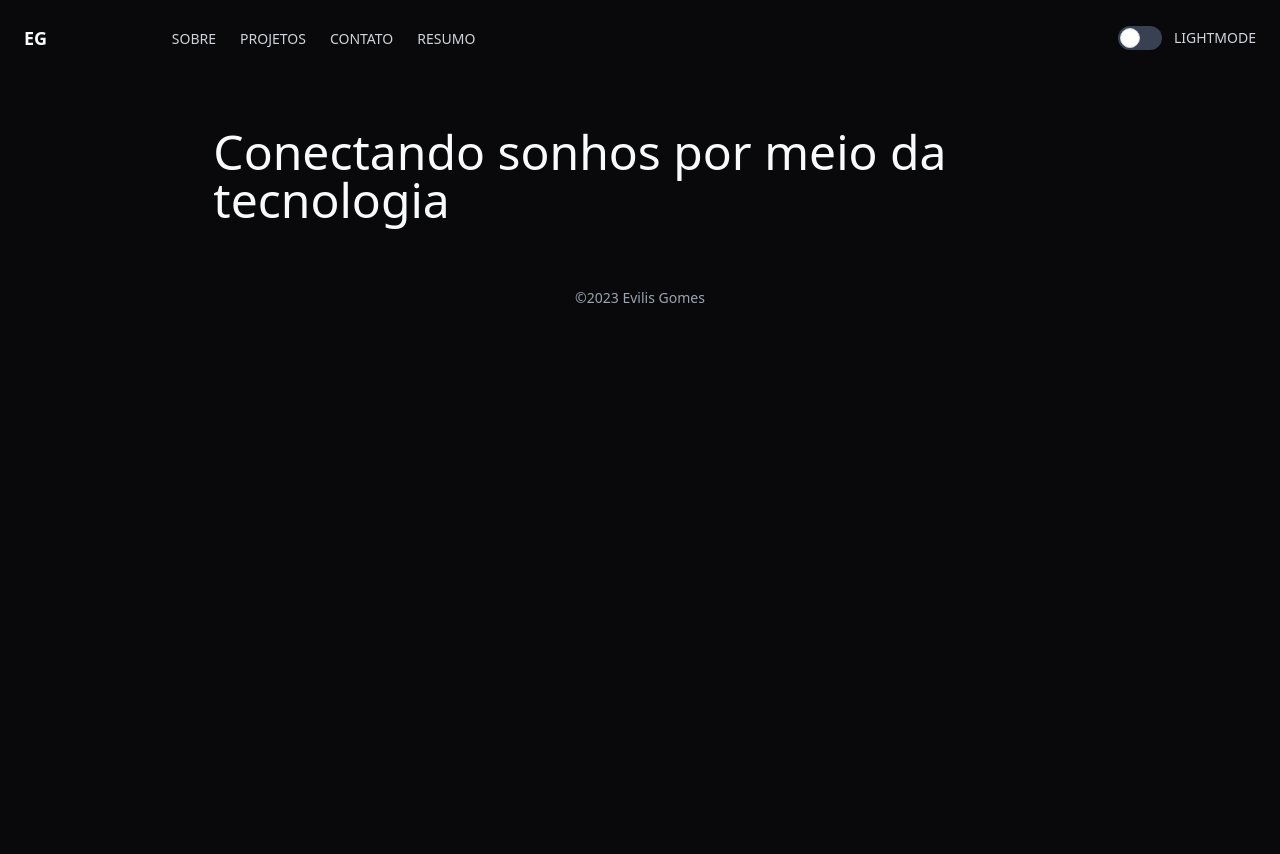
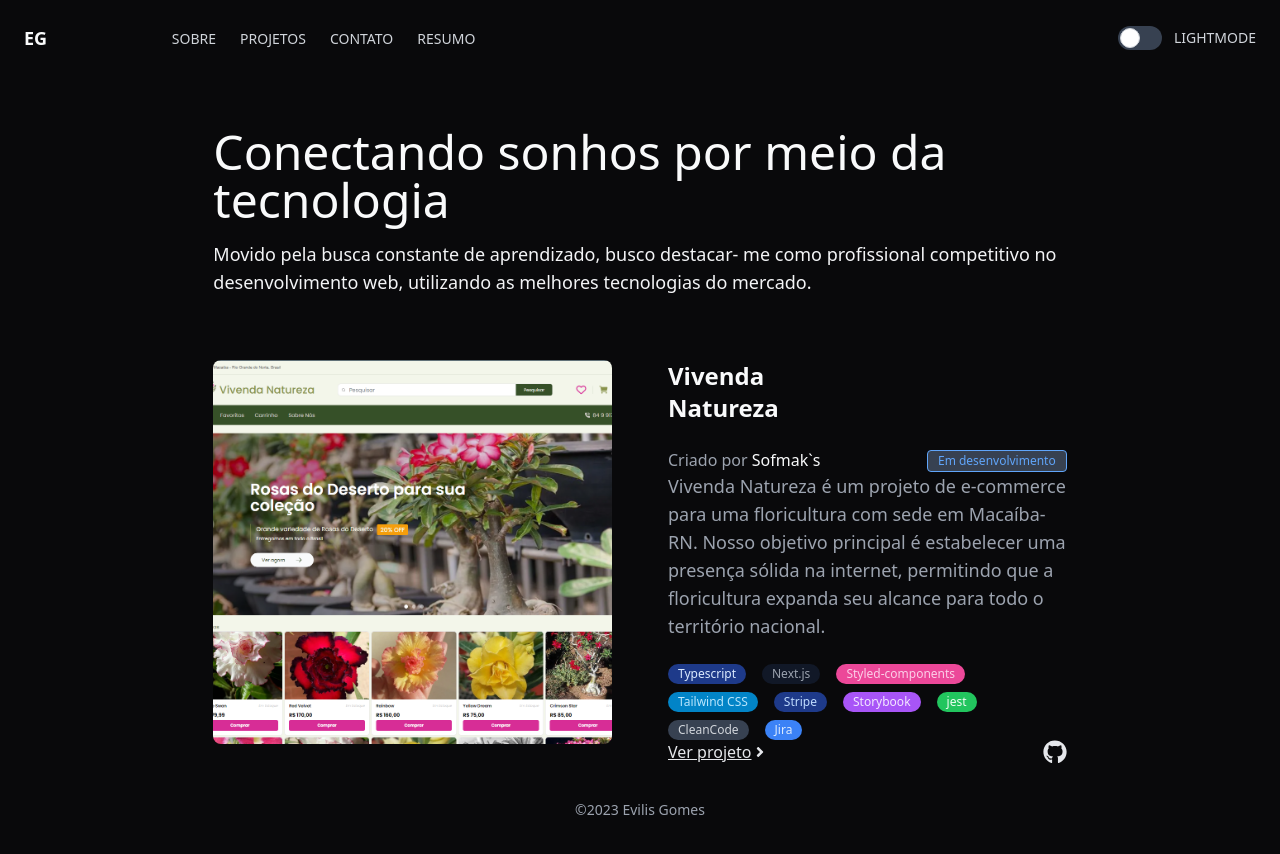
Before and after one commit to EvilisGlenio/glenio-dev, a Next.js app: page /projects in a window 1280 px wide. Before the commit the page ends 800 px from the top, so only its background shows below. Built offline with nearby package versions, Linux system fonts and the light colour scheme.

Commit message:
building my first project ...

```diff
--- /dev/null
+++ b/app/projects/content.tsx
@@ -0,0 +1,10 @@
+import { BadgeProps } from "./interfaces";
+
+export const Badge = ({ bg, text, darkBg, darkText, content }: BadgeProps) => {
+  const classes = `whitespace-nowrap cursor-default text-xs font-medium me-2 px-2.5 py-0.5 rounded-full ${bg} ${text} ${darkBg} ${darkText}`;
+  return (
+    <>
+      <span className={classes}>{content}</span>
+    </>
+  );
+};
--- /dev/null
+++ b/app/projects/interfaces.ts
@@ -0,0 +1,8 @@
+export interface BadgeProps {
+  index: number;
+  bg: string;
+  text: string;
+  darkBg: string;
+  darkText: string;
+  content: string;
+}
--- a/app/projects/page.tsx
+++ b/app/projects/page.tsx
@@ -1,14 +1,168 @@
+import Image from "next/image";
+import Link from "next/link";
 import React from "react";
+import { FaAngleRight, FaGithub } from "react-icons/fa";
+import { BadgeProps } from "./interfaces";
+import { Badge } from "./content";
 
 const Projects = () => {
+  const badges: Array<BadgeProps> = [
+    {
+      index: 1,
+      bg: "bg-blue-100",
+      text: "text-blue-800",
+      darkBg: "dark:bg-blue-900",
+      darkText: "dark:text-blue-100",
+      content: "Typescript",
+    },
+    {
+      index: 2,
+      bg: "bg-gray-100",
+      text: "text-gray-800",
+      darkBg: "dark:bg-gray-900",
+      darkText: "dark:text-gray-400",
+      content: "Next.js",
+    },
+    {
+      index: 3,
+      bg: "bg-pink-100",
+      text: "text-pink-800",
+      darkBg: "dark:bg-pink-500",
+      darkText: "dark:text-pink-200",
+      content: "Styled-components",
+    },
+    {
+      index: 4,
+      bg: "bg-sky-100",
+      text: "text-sky-500",
+      darkBg: "dark:bg-sky-600",
+      darkText: "dark:text-sky-200",
+      content: "Tailwind CSS",
+    },
+    {
+      index: 5,
+      bg: "bg-blue-100",
+      text: "text-blue-500",
+      darkBg: "dark:bg-blue-900",
+      darkText: "dark:text-blue-200",
+      content: "Stripe",
+    },
+    {
+      index: 6,
+      bg: "bg-purple-100",
+      text: "text-purple-800",
+      darkBg: "dark:bg-purple-500",
+      darkText: "dark:text-purple-100",
+      content: "Storybook",
+    },
+    {
+      index: 7,
+      bg: "bg-green-100",
+      text: "text-green-800",
+      darkBg: "dark:bg-green-500",
+      darkText: "dark:text-green-50",
+      content: "jest",
+    },
+    {
+      index: 8,
+      bg: "bg-gray-100",
+      text: "text-gray-800",
+      darkBg: "dark:bg-gray-700",
+      darkText: "dark:text-gray-300",
+      content: "CleanCode",
+    },
+    {
+      index: 9,
+      bg: "bg-blue-100",
+      text: "text-blue-800",
+      darkBg: "dark:bg-blue-500",
+      darkText: "dark:text-blue-100",
+      content: "Jira",
+    },
+  ];
   return (
-    <main className="flex w-full h-full flex-col items-center dark:bg-zinc-950 pt-32">
-      <section className="flex flex-col w-2/3 max-w-7xl items-center justify-start gap-9 md:gap-7 max-sm:gap-5">
-        <h1 className="text-5xl max-lg:text-4xl max-md:text-3xl max-sm:text-xl dark:text-gray-50">
-          Conectando sonhos por meio da tecnologia
-        </h1>
+    <main className="flex w-full h-full flex-col items-center pt-32">
+      <section className="h-full flex flex-col w-2/3 max-w-7xl justify-between items-start gap-16 ">
+        <div className="flex flex-col gap-4">
+          <h1 className="text-5xl max-lg:text-4xl max-md:text-3xl max-sm:text-xl dark:text-gray-50">
+            Conectando sonhos por meio da tecnologia
+          </h1>
 
-        <div className="flex flex-col gap-6 max-md:gap-4 max-sm:gap-3 max-md:text-xs text-gray-700 dark:text-gray-400 "></div>
+          <p className="dark:text-gray-100 text-gray-900 text-lg ">
+            Movido pela busca constante de aprendizado, busco destacar- me como
+            profissional competitivo no desenvolvimento web, utilizando as
+            melhores tecnologias do mercado.
+          </p>
+        </div>
+
+        <div className="flex w-full gap-14 max-md:gap-4 max-sm:gap-3 max-md:text-xs text-gray-700 dark:text-gray-400">
+          <div className="flex-1 ">
+            <div className="relative h-64 rounded-lg md:h-96">
+              <Image
+                src="/homepage.png"
+                layout="fill"
+                objectFit="cover"
+                objectPosition="top"
+                className="rounded-lg"
+                alt="..."
+              />
+            </div>
+          </div>
+
+          <div className="flex-1 flex flex-col justify-between">
+            <div className="flex">
+              <div className="flex-1 flex flex-col gap-6">
+                <h2 className="text-2xl font-bold text-gray-50">
+                  Vivenda Natureza
+                </h2>
+                <p className="font-medium text-base">
+                  Criado por{" "}
+                  <a className="text-gray-50" href="#">
+                    Sofmak`s
+                  </a>
+                </p>
+              </div>
+              <div className="flex-1 flex items-end justify-end">
+                <span className="bg-blue-100 text-blue-800 text-xs font-medium px-2.5 py-0.5 rounded dark:bg-gray-700 dark:text-blue-400 border border-blue-400">
+                  Em desenvolvimento
+                </span>
+              </div>
+            </div>
+
+            <div className="flex flex-col gap-6">
+              <p className="font-medium text-lg">
+                Vivenda Natureza é um projeto de e-commerce para uma
+                floricultura com sede em Macaíba- RN. Nosso objetivo principal é
+                estabelecer uma presença sólida na internet, permitindo que a
+                floricultura expanda seu alcance para todo o território
+                nacional.
+              </p>
+              <div className="flex flex-wrap gap-2 items-center">
+                {badges.map((badge) => {
+                  return <Badge key={badge.index} {...badge} />;
+                })}
+              </div>
+            </div>
+
+            <div className="flex items-center justify-between">
+              <Link
+                target="_blank"
+                className="inline-flex items-center font-medium text-gray-50 dark:text-gray-200 underline dark:hover:text-sky-900 hover:text-sky-700"
+                href="https://core-puce-one.vercel.app/"
+              >
+                Ver projeto
+                <FaAngleRight />
+              </Link>
+              <Link
+                target="_blank"
+                href="https://github.com/AnS-Tech/CORE"
+                className="text-2xl text-gray-200 hover:text-gray-50"
+              >
+                <FaGithub />
+              </Link>
+            </div>
+          </div>
+        </div>
       </section>
     </main>
   );
```
Also changed, not shown: public/homepage.png (added).
